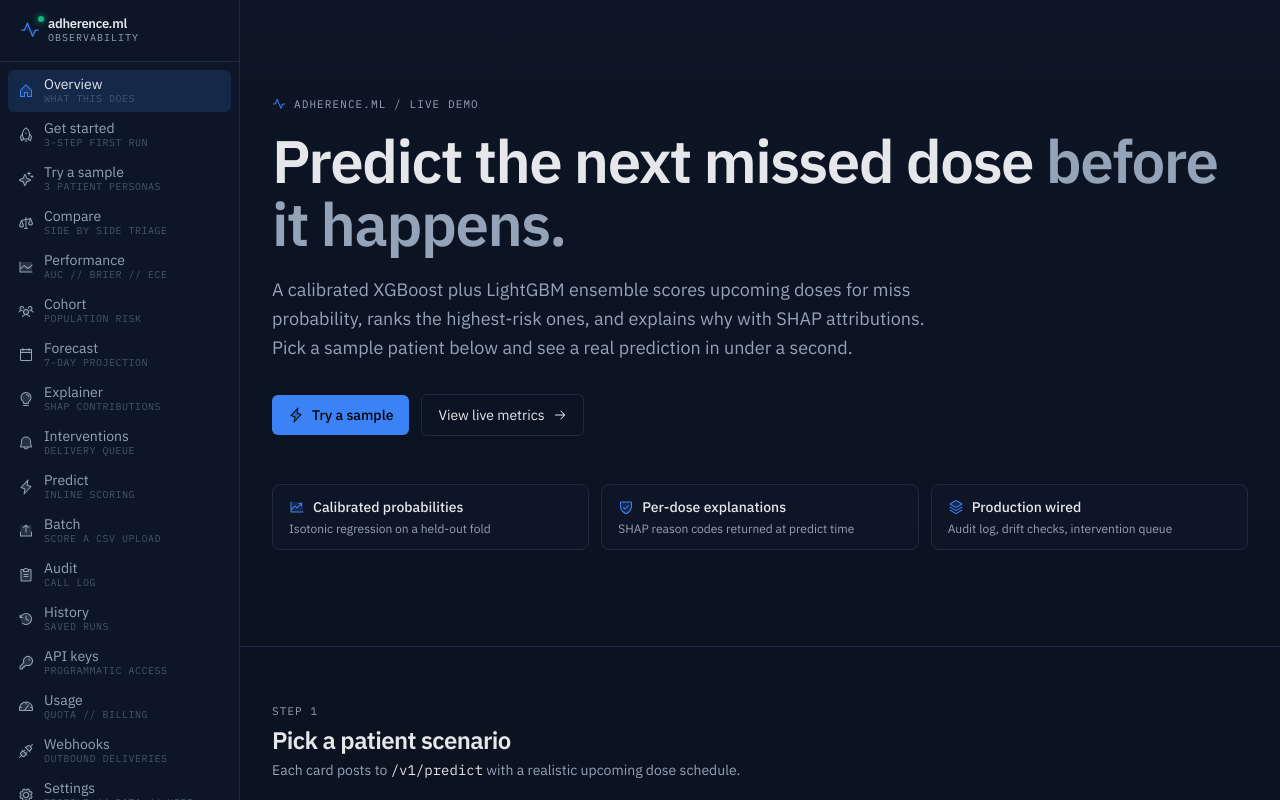
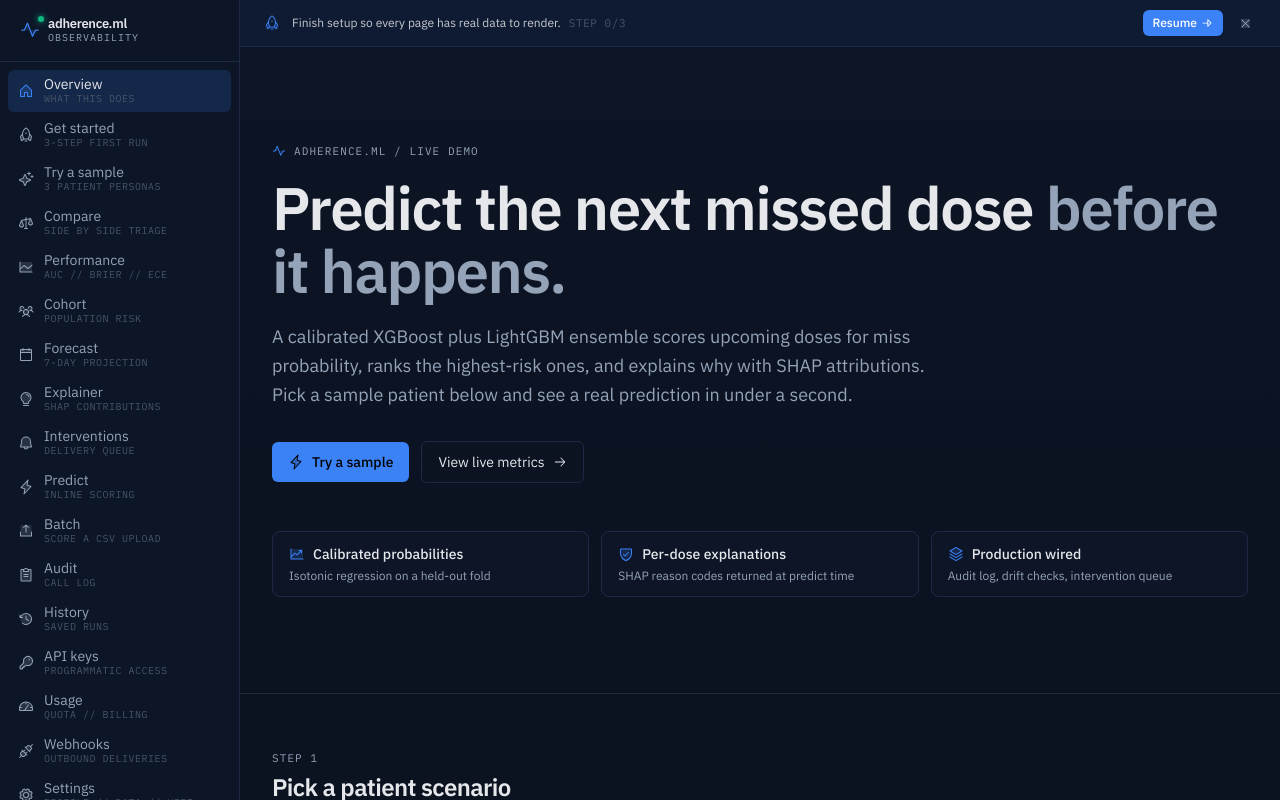
Before and after one commit to Sanjays2402/adherence-ml, a Next.js app in the folder apps/web/: page / in a window 1280 px wide. Shown: the top 800 px of the page. Built offline with nearby package versions, Linux system fonts and the light colour scheme.

Commit message:
feat(web): app-wide first-run banner nudges users back to /onboarding until complete or dismissed

```diff
--- a/apps/web/app/layout.tsx
+++ b/apps/web/app/layout.tsx
@@ -3,6 +3,7 @@ import { IBM_Plex_Sans, IBM_Plex_Mono } from "next/font/google";
 import "./globals.css";
 import Sidebar from "@/components/layout/sidebar";
 import InstallPrompt from "@/components/layout/install-prompt";
+import OnboardingBanner from "@/components/layout/onboarding-banner";
 
 const plexSans = IBM_Plex_Sans({
   subsets: ["latin"],
@@ -45,7 +46,10 @@ export default function RootLayout({ children }: { children: React.ReactNode })
       <body className="min-h-screen bg-[var(--color-bg)] text-[var(--color-fg)] font-sans antialiased">
         <div className="flex min-h-screen flex-col md:flex-row">
           <Sidebar />
-          <main className="flex-1 min-w-0">{children}</main>
+          <main className="flex-1 min-w-0">
+            <OnboardingBanner />
+            {children}
+          </main>
         </div>
         <InstallPrompt />
       </body>
--- /dev/null
+++ b/apps/web/components/layout/onboarding-banner.tsx
@@ -0,0 +1,99 @@
+"use client";
+
+/**
+ * App-wide first run nudge: a slim banner that links to /onboarding when the
+ * workspace has not finished setup and the user has not dismissed it. Stays
+ * silent during fetch and on errors so it never blocks navigation. Hides
+ * itself on /onboarding (where it would be redundant) and on /r/ (the public
+ * share view, which has no sidebar).
+ */
+import Link from "next/link";
+import { usePathname } from "next/navigation";
+import useSWR from "swr";
+import { useState, useTransition } from "react";
+import { Rocket, ArrowRight, X } from "@phosphor-icons/react";
+
+type State = {
+  version: 1;
+  completed: string[];
+  dismissed: boolean;
+  seeded_at: number | null;
+  updated_at: number;
+};
+
+const TOTAL_STEPS = 3;
+
+const fetcher = (url: string) =>
+  fetch(url).then((r) => {
+    if (!r.ok) throw new Error(`status ${r.status}`);
+    return r.json();
+  });
+
+export default function OnboardingBanner() {
+  const pathname = usePathname() ?? "/";
+  const { data, mutate } = useSWR<State>("/api/onboarding", fetcher, {
+    revalidateOnFocus: false,
+  });
+  const [, startTransition] = useTransition();
+  const [busy, setBusy] = useState(false);
+
+  if (!data) return null;
+  if (pathname === "/onboarding" || pathname.startsWith("/r/")) return null;
+  if (data.dismissed) return null;
+  const done = data.completed.length;
+  if (done >= TOTAL_STEPS) return null;
+
+  const dismiss = async () => {
+    setBusy(true);
+    // optimistic
+    startTransition(() => {
+      mutate({ ...data, dismissed: true }, { revalidate: false });
+    });
+    try {
+      await fetch("/api/onboarding", {
+        method: "PATCH",
+        headers: { "content-type": "application/json" },
+        body: JSON.stringify({ dismissed: true }),
+      });
+    } finally {
+      setBusy(false);
+      mutate();
+    }
+  };
+
+  return (
+    <div
+      role="region"
+      aria-label="First run guide"
+      className="border-b border-[var(--color-border)] bg-[var(--color-accent)]/8 px-4 md:px-6 py-2.5 flex items-center gap-3 flex-wrap"
+    >
+      <Rocket
+        weight="duotone"
+        size={16}
+        className="text-[var(--color-accent)] shrink-0"
+      />
+      <div className="text-[12px] text-[var(--color-fg)]/85 min-w-0 flex-1">
+        Finish setup so every page has real data to render.
+        <span className="ml-2 font-mono text-[11px] uppercase tracking-wider text-[var(--color-subtle)]">
+          step {done}/{TOTAL_STEPS}
+        </span>
+      </div>
+      <Link
+        href="/onboarding"
+        className="inline-flex items-center gap-1 rounded-md bg-[var(--color-accent)] px-2.5 py-1 text-[12px] font-medium text-white hover:bg-[var(--color-accent)]/90"
+      >
+        Resume
+        <ArrowRight weight="duotone" size={12} />
+      </Link>
+      <button
+        type="button"
+        onClick={dismiss}
+        disabled={busy}
+        aria-label="Dismiss onboarding banner"
+        className="rounded p-1 text-[var(--color-muted)] hover:text-[var(--color-fg)] hover:bg-[var(--color-border)]/40 disabled:opacity-50"
+      >
+        <X weight="duotone" size={13} />
+      </button>
+    </div>
+  );
+}
```
